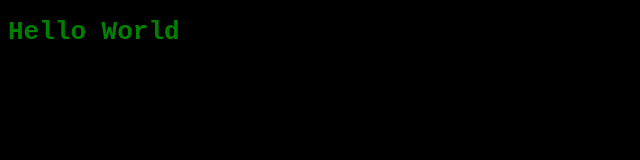
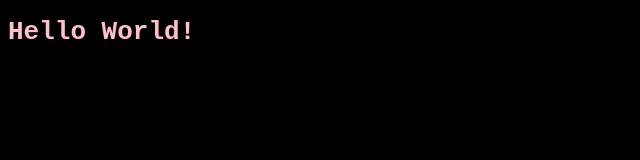
Before and after one commit to vaibhav2569/css_handsOn, a plain HTML site: page src/index.html in a window 1280 px wide. Shown: the whole page, without its empty margins (0-640 px from the left). Drawn offline with Linux system fonts and the light colour scheme.

Commit message:
Prioritize One Style Over Another

```diff
--- a/src/index.html
+++ b/src/index.html
@@ -29,6 +29,7 @@
     <!-- Understand Absolute versus Relative Units -->
     <!-- Style the HTML Body Element -->
     <!-- Inherit Styles from the Body Element -->
+    <!-- Prioritize One Style Over Another -->
     <link
       href="https://fonts.googleapis.com/css?family=Lobster"
       rel="stylesheet"
@@ -37,11 +38,13 @@
     <style>
         body {
           background-color: black;
+          font-family: monospace;
           color: green;
-          font-family: monospace;
         }
-
+        .pink-text{
+          color: pink;
+        }
       </style>
-        <h1>Hello World</h1>
+      <h1 class="pink-text">Hello World!</h1>
   </body>
 </html>
```
